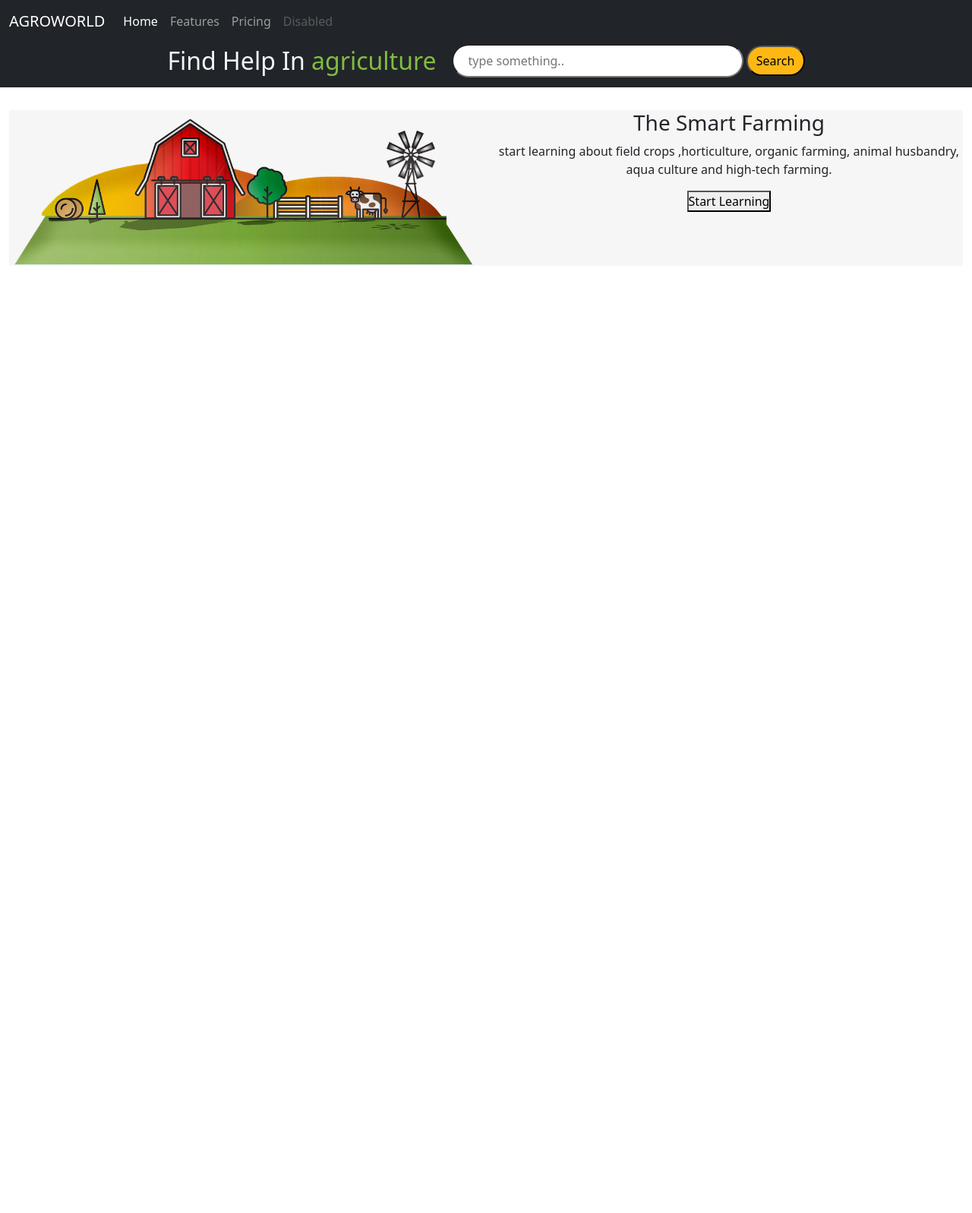
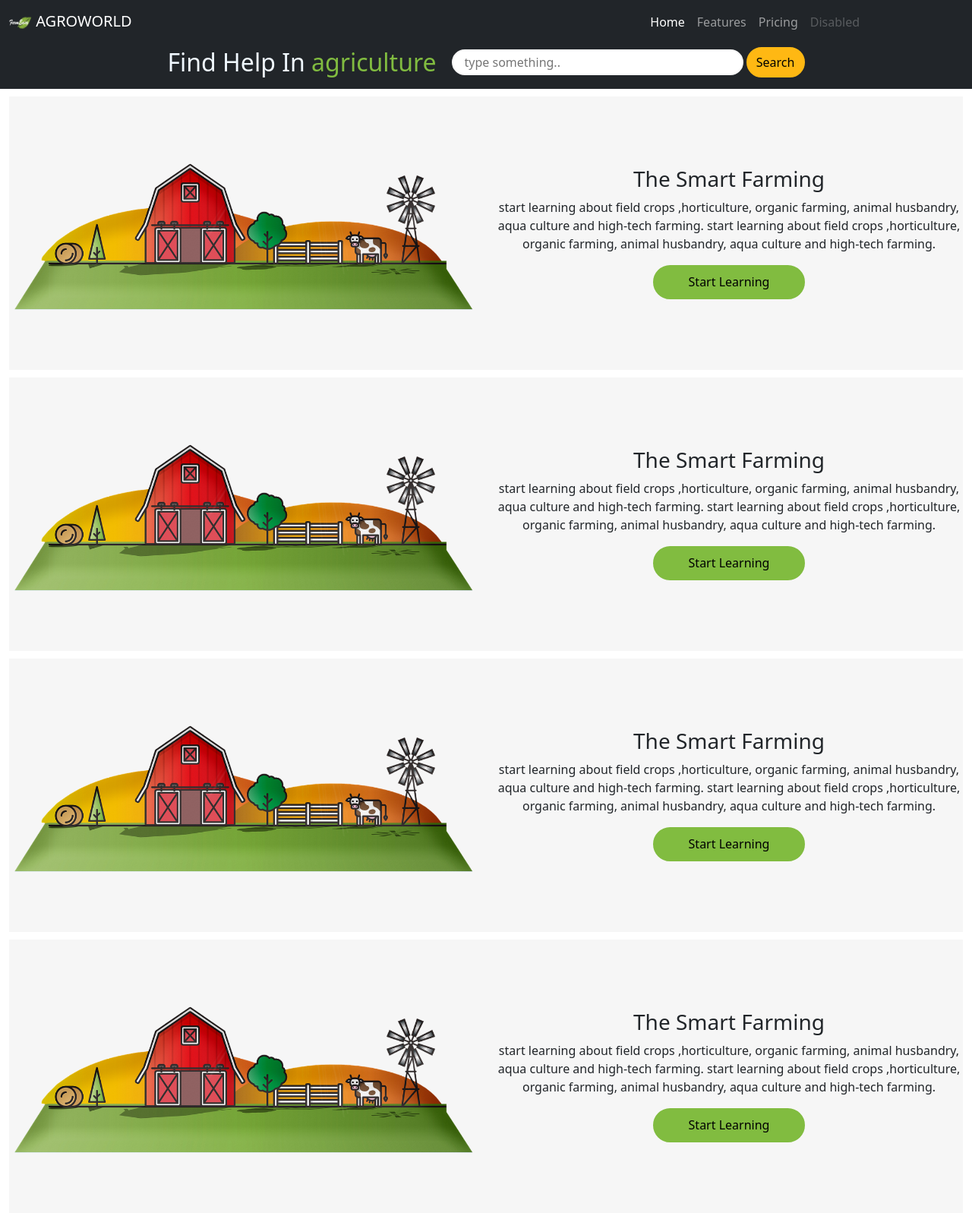
Before and after one commit to amansandhu2718/web, a plain HTML site: page index.html in a window 1280 px wide. Shown: the whole page at 76% size. Before the commit the page ends 800 px from the top, so only its background shows below. Drawn offline with nearby package versions, Linux system fonts and the light colour scheme.

Commit message:
Add files via upload

```diff
--- a/css/style.css
+++ b/css/style.css
@@ -6,7 +6,9 @@
 body{
     overflow: hidden;
 }
-
+#navbarNavAltMarkup{
+    margin-right:10vw;
+}
 
 .adjust1{
    display: flex;
@@ -26,29 +28,36 @@ body{
     position: relative;
     z-index: 100;
     margin-left:10px ;
-    padding: 20px;
+    padding: 15px;
     width: 20vw;
-    height: 35px;
+    height: 45px;
     border-radius: 25px;
     outline: none;
     transition: 0.3s;
+    box-shadow: none;
+    border: 2px solid #F6F6F6;
 }
 
 form .searchbar:focus{
-    border: 2px solid #81BC40;
+   border: 2px solid #81BC40;
 }
 .searchbutton{
   transition: 0.3s;
-    width: 8vw;
+    width: 200px;
     height: 45px;
     background-color: #ffb813;
     border-radius: 28px;
     background: #ffb813;
+    border: 2px solid #ffb813;
 
 }
 
 .container1{
-    margin-top: 30px;
+    display: flex;
+    justify-content: center;
+    align-items: center;
+    min-height: 45vh;
+    margin-top: 10px;
     width: 100%;
     background-color: #F6F6F6;
     overflow: hidden;
@@ -62,9 +71,23 @@ form .searchbar:focus{
     bottom: 0px;
 
 }
+.section111{
+width: 80%;
 
+display: flex;
+align-items: center;
+justify-content: center;
+}
+.section11button{
+    transition: 0.3s;
+    width: 200px;
+    height: 45px;
+    background-color: #81BC40;
+    border-radius: 28px;
+    background: #81BC40;
+    border: 2px solid #81BC40;
 
-
+}
 
 
 @media screen and ( max-width: 1600px){
@@ -76,7 +99,7 @@ form .searchbar:focus{
     .searchbar{
         margin-left:10px ;
         width: 30vw;
-        height: 35px;
+        height: 20px;
     }
     .searchbutton{
         width: 6vw;
@@ -132,7 +155,7 @@ form .searchbar:focus{
     }
     .searchbutton{
         width: 12vw;
-        height: 30px;
+        height: 42px;
     }
 }
 @media screen and ( max-width: 687px){
@@ -145,13 +168,13 @@ form .searchbar:focus{
         min-width:350px ;
     }
     .searchbar{
-        margin-left:10px ;
+        margin-left:12px ;
         width: 40vw;
-        height: 30px;
+        height: 35px;
     }
     .searchbutton{
         width: 15vw;
-        height: 30px;
+        height: 35px;
     }
 }
 @media screen and (max-width : 540px){
@@ -166,15 +189,14 @@ form .searchbar:focus{
     .searchbar{
         margin-left:10px ;
         width: 65vw;
-        height: 30px;
+        height: 35px;
     }
     form .searchbar:focus{
-        border: 3px solid #81BC40;
-        padding: 18px;
+        border: 2px solid #81BC40;
     }
     .searchbutton{
         width: 15vw;
-        height: 40px;
+        height: 35px;
     }
 }
 @media screen and ( max-width: 450px){
@@ -191,7 +213,7 @@ form .searchbar:focus{
         margin-left:0px ;
         width: 95vw;
         height: 35px;
-        padding: 5px;
+        padding: 2px;
         text-indent: 5px;
         border-radius: 25px;
     }
@@ -201,8 +223,8 @@ form .searchbar:focus{
         left:50%;
         transform: translateX(-50%);
         margin-top: 10px;
-        width:40vw;
-        height: 30px;
+        width:200px;
+        height: 35px;
 
     }
     .searchbar input::placeholder{
--- a/index.html
+++ b/index.html
@@ -12,13 +12,13 @@
 
     <nav class="navbar navbar-expand-lg navbar-dark bg-dark">
         <div class="container-fluid">
-          <a class="navbar-brand" href="#">AGROWORLD</a>
+          <a class="navbar-brand" href="#"><img src="images/favicon-32x32.png" width="30" height="30" alt=""> AGROWORLD</a>
           <button class="navbar-toggler" type="button" data-bs-toggle="collapse" data-bs-target="#navbarNavAltMarkup" aria-controls="navbarNavAltMarkup" aria-expanded="false" aria-label="Toggle navigation">
             <span class="navbar-toggler-icon"></span>
           </button>
-          <div class="collapse navbar-collapse" id="navbarNavAltMarkup">
-            <div class="navbar-nav">
-              <a class="nav-link active" aria-current="page" href="#">Home</a>
+          <div class="collapse navbar-collapse  justify-content-end " id="navbarNavAltMarkup">
+            <div class="navbar-nav  ">
+              <a class=" nav-link active" aria-current="page" href="#">Home</a>
               <a class="nav-link" href="#">Features</a>
               <a class="nav-link" href="#">Pricing</a>
               <a class="nav-link disabled" href="#" tabindex="-1" aria-disabled="true">Disabled</a>
@@ -32,7 +32,7 @@
         <div class="adjust1">
           <div id="search" class="searchheading">Find Help In <span style="color: #81BC40;"> agriculture</span></div>
           <form action="">
-            <input type="email" class=" searchbar" placeholder="type something.." id="exampleInputEmail1" aria-describedby="emailHelp">
+            <input type="text" class="searchbar" placeholder="type something.." id="exampleInputEmail1" >
             <input type="button" class="searchbutton" value="Search">
           </form>
             </div>
@@ -46,12 +46,76 @@
     <div class="container1">
       <div class="row">
         <div class="col-12 col-md-6 col-sm-12 col-lg-6"><img class="section1" src="images/farm-5686976_1280.png" alt=""></div>
-        <div class="col-12 col-md-6 col-sm-12 col-lg-6 text-center"><div class="section11">
+        <div class="col-12 col-md-6 col-sm-12 col-lg-6 text-center section111"><div class="section11">
           <h3>The Smart Farming</h3>
           <p>start learning about field crops ,horticulture, organic
               farming, animal husbandry, aqua culture and
-              high-tech farming.</p>
-          <button>Start Learning</button></div></div>
+              high-tech farming.
+              start learning about field crops ,horticulture, organic farming, animal husbandry, aqua culture and high-tech farming.
+
+            </p>
+              <input type="button" class="section11button" value="Start Learning">
+      </div>
+
+    </div>
+
+
+  </div>
+</section>
+<section>
+  <div class="container-fluid ">
+    <div class="container1">
+      <div class="row">
+        <div class="col-12 col-md-6 col-sm-12 col-lg-6"><img class="section1" src="images/farm-5686976_1280.png" alt=""></div>
+        <div class="col-12 col-md-6 col-sm-12 col-lg-6 text-center section111"><div class="section11">
+          <h3>The Smart Farming</h3>
+          <p>start learning about field crops ,horticulture, organic
+              farming, animal husbandry, aqua culture and
+              high-tech farming.
+              start learning about field crops ,horticulture, organic farming, animal husbandry, aqua culture and high-tech farming.
+
+            </p>
+              <input type="button" class="section11button" value="Start Learning">
+      </div>
+
+    </div>
+
+
+  </div>
+</section><section>
+  <div class="container-fluid ">
+    <div class="container1">
+      <div class="row">
+        <div class="col-12 col-md-6 col-sm-12 col-lg-6"><img class="section1" src="images/farm-5686976_1280.png" alt=""></div>
+        <div class="col-12 col-md-6 col-sm-12 col-lg-6 text-center section111"><div class="section11">
+          <h3>The Smart Farming</h3>
+          <p>start learning about field crops ,horticulture, organic
+              farming, animal husbandry, aqua culture and
+              high-tech farming.
+              start learning about field crops ,horticulture, organic farming, animal husbandry, aqua culture and high-tech farming.
+
+            </p>
+              <input type="button" class="section11button" value="Start Learning">
+      </div>
+
+    </div>
+
+
+  </div>
+</section><section>
+  <div class="container-fluid ">
+    <div class="container1">
+      <div class="row">
+        <div class="col-12 col-md-6 col-sm-12 col-lg-6"><img class="section1" src="images/farm-5686976_1280.png" alt=""></div>
+        <div class="col-12 col-md-6 col-sm-12 col-lg-6 text-center section111"><div class="section11">
+          <h3>The Smart Farming</h3>
+          <p>start learning about field crops ,horticulture, organic
+              farming, animal husbandry, aqua culture and
+              high-tech farming.
+              start learning about field crops ,horticulture, organic farming, animal husbandry, aqua culture and high-tech farming.
+
+            </p>
+              <input type="button" class="section11button" value="Start Learning">
       </div>
 
     </div>
```
